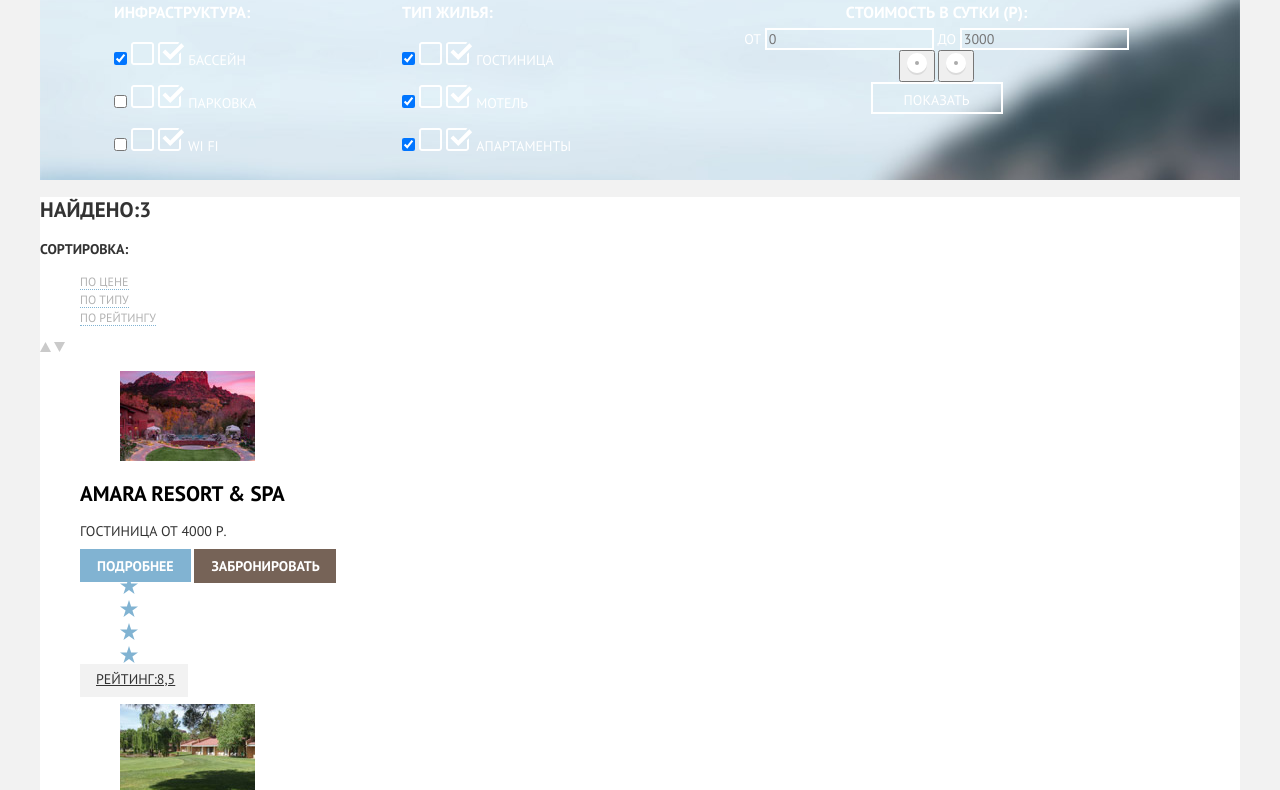
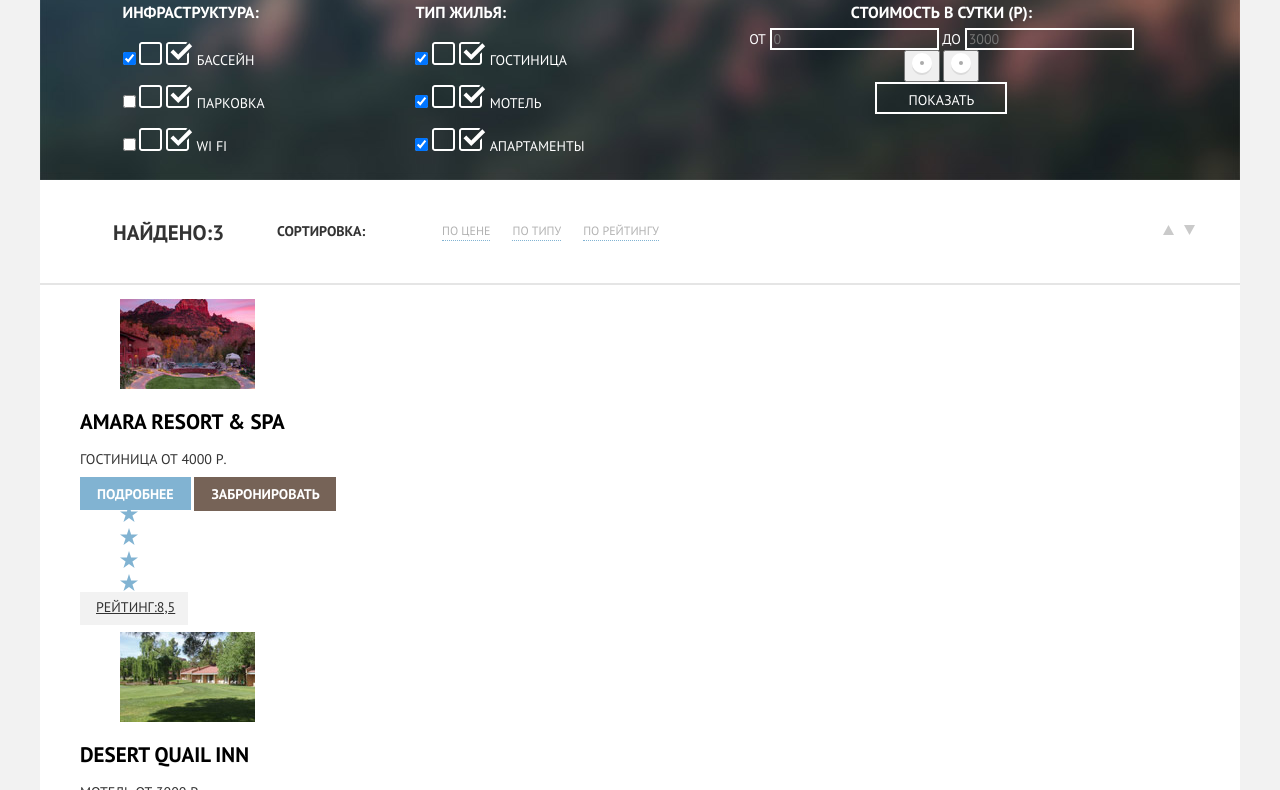
Before and after one commit to AleksaKop/561623-sedona, a plain HTML site: page hotels.html in a window 1280 px wide. Shown: the part 86-876 px from the top of the page. Drawn offline with Linux system fonts and the light colour scheme.

Commit message:
Добавлено. Сетка.

```diff
--- a/css/style.css
+++ b/css/style.css
@@ -405,55 +405,48 @@ a {
 
 /* Вторая страница */
 
-.main-page {
-  width: 100%;
-  min-width: 768px;
-  max-width: 1200px;
-  margin: 0 auto;
-}
-
-.main-page__form {
+.main-container__form {
   color: #ffffff;
   background-color: #f2f2f2;
   background-image: url('../img/backgroundfoto2.jpg');
-  background-position: top center;
+  background-position: center bottom;
   background-repeat: no-repeat;
-  box-sizing:border-box;
+  box-sizing: border-box;
   width: 100%;
   display: flex;
 }
 
-.main-page__section:nth-child(1) {
+.main-container__section:nth-child(1) {
   width: 21.6%;
   text-align: left;
-  padding-left: 72px;
+  margin-left:  72px;
 }
 
-.main-page__section:nth-child(2) {
+.main-container__section:nth-child(2) {
   width: 21.6%;
   text-align: left;
-  padding-left: 55px;
+  margin-left:  55px;
 }
 
-.main-page__section:nth-child(3) {
+.main-container__section:nth-child(3) {
   width: 57.5%;
   text-align: center;
 }
 
-.main-page__title {
+.main-container__title {
   font-size: 16px;
   line-height: 21px;
   font-weight: 700;
   padding-top: 32px;
 }
 
-.main-page__section input{
+.main-container__section input{
   background-color: transparent;
   border: 2px solid #ffffff;
   color: #ffffff;
 }
 
-.main-page__button {
+.main-container__button {
   font-size: 14px;
   line-height: 21px;
   text-transform: uppercase;
@@ -466,37 +459,64 @@ a {
   border: 2px solid #ffffff;
 }
 
-.main-page__button:active {
+.main-container__button:active {
   background-color: #ffffff;
   color: #000000;
 }
 
-.main-page__section {
+.main-container__section {
   border: none;
 }
 
 .search-result__sort {
   background-color: #ffffff;
+}
 
+.search-result__container {
+  display: flex;
+  align-items: center;
+  border-bottom: 2px solid #e5e5e5;
 }
 
 .seach-result__caption {
   font-size: 21px;
   line-height: 26px;
+  display: block;
+  width: 11.5%;
+  margin-left: 73px;
+  margin-top: 0;
+  margin-bottom: 0;
+  padding-top: 40px;
+  padding-bottom: 37px;
 }
 
 .sort {
   font-size: 12px;
   line-height: 18px;
- }
+  display: flex;
+  align-items: center;
+}
 
- .sort__list {
+.sort__title {
+  display: block;
+  width: 103px;
+  margin-left: 26px;
+}
+
+.sort__list {
   list-style: none;
+  width: 239px;
+  margin-left: 11px;
+  display: flex;
+  justify-content: space-around;
+  margin-top: 0;
+  margin-bottom: 0;
 }
 
 .sort__list a {
   color: #b2b2b2;
   border-bottom: 1px dotted #81b3d2;
+  display: block;
 }
 
 .sort__list a:hover {
@@ -511,6 +531,19 @@ a {
 .sort__list a:visited {
   color: #81b3d2;
   border: none;
+}
+
+.sort__left-button,
+.sort__right-button {
+  display: block;
+}
+
+.sort__left-button {
+   margin-left: 493px;
+}
+
+.sort__right-button {
+  margin-left: 10px;
 }
 
 .sort__icon-up:hover path,
--- a/hotels.html
+++ b/hotels.html
@@ -32,13 +32,13 @@
       </nav>
     </header>
 
-    <main class='main-page'>
-      <form class='main-page__form' method='post' action='https://echo.htmlacademy.ru'>
-        <fieldset class='main-page__section'>
-            <legend class='main-page__title'>Инфраструктура:</legend>
+    <main class='main-container'>
+      <form class='main-container__form' method='post' action='https://echo.htmlacademy.ru'>
+        <fieldset class='main-container__section'>
+            <legend class='main-container__title'>Инфраструктура:</legend>
             <p>
               <input id='filter-pool__item' type='checkbox' name='pool__item' checked>
-              <label class='main-page__label' for='filter-pool__item'>
+              <label class='main-container__label' for='filter-pool__item'>
               <svg width='23' height='23' viewBox='0 0 23 23'>
 
               <path fill='#FFFFFF' d='M20 2c.542 0 1 .458 1 1v17c0 .542-.458 1-1 1H3c-.542 0-1-.458-1-1V3c0-.542.458-1 1-1h17m0-2H3C1.35 0 0 1.35 0 3v17c0 1.65 1.35 3 3 3h17c1.65 0 3-1.35 3-3V3c0-1.65-1.35-3-3-3z'/></svg>
@@ -49,7 +49,7 @@
             </p>
             <p>
               <input id='filter-parking__item' type='checkbox' name='parking__item'>
-              <label class='main-page__label' for='filter-parking__item'>
+              <label class='main-container__label' for='filter-parking__item'>
               <svg width='23' height='23' viewBox='0 0 23 23'>
 
               <path fill='#FFFFFF' d='M20 2c.542 0 1 .458 1 1v17c0 .542-.458 1-1 1H3c-.542 0-1-.458-1-1V3c0-.542.458-1 1-1h17m0-2H3C1.35 0 0 1.35 0 3v17c0 1.65 1.35 3 3 3h17c1.65 0 3-1.35 3-3V3c0-1.65-1.35-3-3-3z'/></svg>
@@ -60,7 +60,7 @@
             </p>
             <p>
               <input id='filter-wifi__item' type='checkbox' name='wifi__item'>
-              <label class='main-page__label' for='filter-wifi__item'>
+              <label class='main-container__label' for='filter-wifi__item'>
               <svg width='23' height='23' viewBox='0 0 23 23'>
 
               <path fill='#FFFFFF' d='M20 2c.542 0 1 .458 1 1v17c0 .542-.458 1-1 1H3c-.542 0-1-.458-1-1V3c0-.542.458-1 1-1h17m0-2H3C1.35 0 0 1.35 0 3v17c0 1.65 1.35 3 3 3h17c1.65 0 3-1.35 3-3V3c0-1.65-1.35-3-3-3z'/></svg>
@@ -71,11 +71,11 @@
             </p>
          </fieldset>
 
-         <fieldset class='main-page__section'>
-            <legend class='main-page__title'>Тип жилья:</legend>
+         <fieldset class='main-container__section'>
+            <legend class='main-container__title'>Тип жилья:</legend>
             <p>
               <input id='filter-hotel__item' type='checkbox' name='hotel__item' checked>
-              <label class='main-page__label' for='filter-hotel__item'>
+              <label class='main-container__label' for='filter-hotel__item'>
               <svg width='23' height='23' viewBox='0 0 23 23'>
 
               <path fill='#FFFFFF' d='M20 2c.542 0 1 .458 1 1v17c0 .542-.458 1-1 1H3c-.542 0-1-.458-1-1V3c0-.542.458-1 1-1h17m0-2H3C1.35 0 0 1.35 0 3v17c0 1.65 1.35 3 3 3h17c1.65 0 3-1.35 3-3V3c0-1.65-1.35-3-3-3z'/></svg>
@@ -86,7 +86,7 @@
             </p>
             <p>
               <input id='filter-motel__item' type='checkbox' name='motel__item' checked>
-              <label class='main-page__label' for='filter-motel__item'>
+              <label class='main-container__label' for='filter-motel__item'>
               <svg width='23' height='23' viewBox='0 0 23 23'>
 
               <path fill='#FFFFFF' d='M20 2c.542 0 1 .458 1 1v17c0 .542-.458 1-1 1H3c-.542 0-1-.458-1-1V3c0-.542.458-1 1-1h17m0-2H3C1.35 0 0 1.35 0 3v17c0 1.65 1.35 3 3 3h17c1.65 0 3-1.35 3-3V3c0-1.65-1.35-3-3-3z'/></svg>
@@ -97,7 +97,7 @@
             </p>
             <p>
               <input id='filter-apartments__item' type='checkbox' name='apartments__item' checked>
-              <label class='main-page__label' for='filter-apartments__item'>
+              <label class='main-container__label' for='filter-apartments__item'>
               <svg width='23' height='23' viewBox='0 0 23 23'>
 
               <path fill='#FFFFFF' d='M20 2c.542 0 1 .458 1 1v17c0 .542-.458 1-1 1H3c-.542 0-1-.458-1-1V3c0-.542.458-1 1-1h17m0-2H3C1.35 0 0 1.35 0 3v17c0 1.65 1.35 3 3 3h17c1.65 0 3-1.35 3-3V3c0-1.65-1.35-3-3-3z'/></svg>
@@ -108,15 +108,15 @@
             </p>
          </fieldset>
 
-         <fieldset class='main-page__section'>
-           <legend class='main-page__title'>Стоимость в сутки (P):</legend>
-           <label class='main-page__label' for='filter-number__from-item'>От</label>
+         <fieldset class='main-container__section'>
+           <legend class='main-container__title'>Стоимость в сутки (P):</legend>
+           <label class='main-container__label' for='filter-number__from-item'>От</label>
              <input id='filter-number__from-item'  type='number' name='number__from-item' placeholder='0'>
-           <label class='main-page__label' for='filter-number__before-item'>До</label>
+           <label class='main-container__label' for='filter-number__before-item'>До</label>
              <input id='filter-number__before-item' type='number' name='number__before-item' placeholder='3000'>
-           <div class="main-page__controls">
-             <div class="main-page__controls-range">
-                 <div class="main-page__controls-active"></div>
+           <div class="main-container__controls">
+             <div class="main-container__controls-range">
+                 <div class="main-container__controls-active"></div>
              </div>
               <button type='button' aria-label='Бегунок'>
                 <svg width='20' height='23' viewBox='0 0 20 23'>
@@ -129,7 +129,7 @@
                 <path opacity='.3' fill='#ABABAB' d='M10 20C4.477 20 0 15.522 0 10v2c0 5.522 4.477 10 10 10 5.522 0 10-4.478 10-10v-2c0 5.522-4.478 10-10 10z'/><circle fill='#FFF' cx='10' cy='10' r='10'/><circle fill='#ABABAB' cx='10' cy='10' r='2'/></svg>
               </button>
            </div>
-           <button class='main-page__button' type='submit'>Показать</button>
+           <button class='main-container__button' type='submit'>Показать</button>
          </fieldset>
         </form>
 
@@ -137,6 +137,7 @@
         <h1 class='visually-hidden'>Результаты поиска</h1>
 
         <section class='search-result__sort'>
+         <div class='search-result__container'>
           <h2 class='seach-result__caption'>НАЙДЕНО:3</h2>
 
           <section class='sort'>
@@ -159,6 +160,8 @@
               <svg class='sort__icon-down' width='11' height='10' viewBox='0 0 11 10'><path fill='#cacaca' d='M5.5 10L0 0h11'/></svg>
             </a>
           </section>
+         </div>
+
 
           <ul class='search-result__list'>
             <li class='search-result__item'>
```
